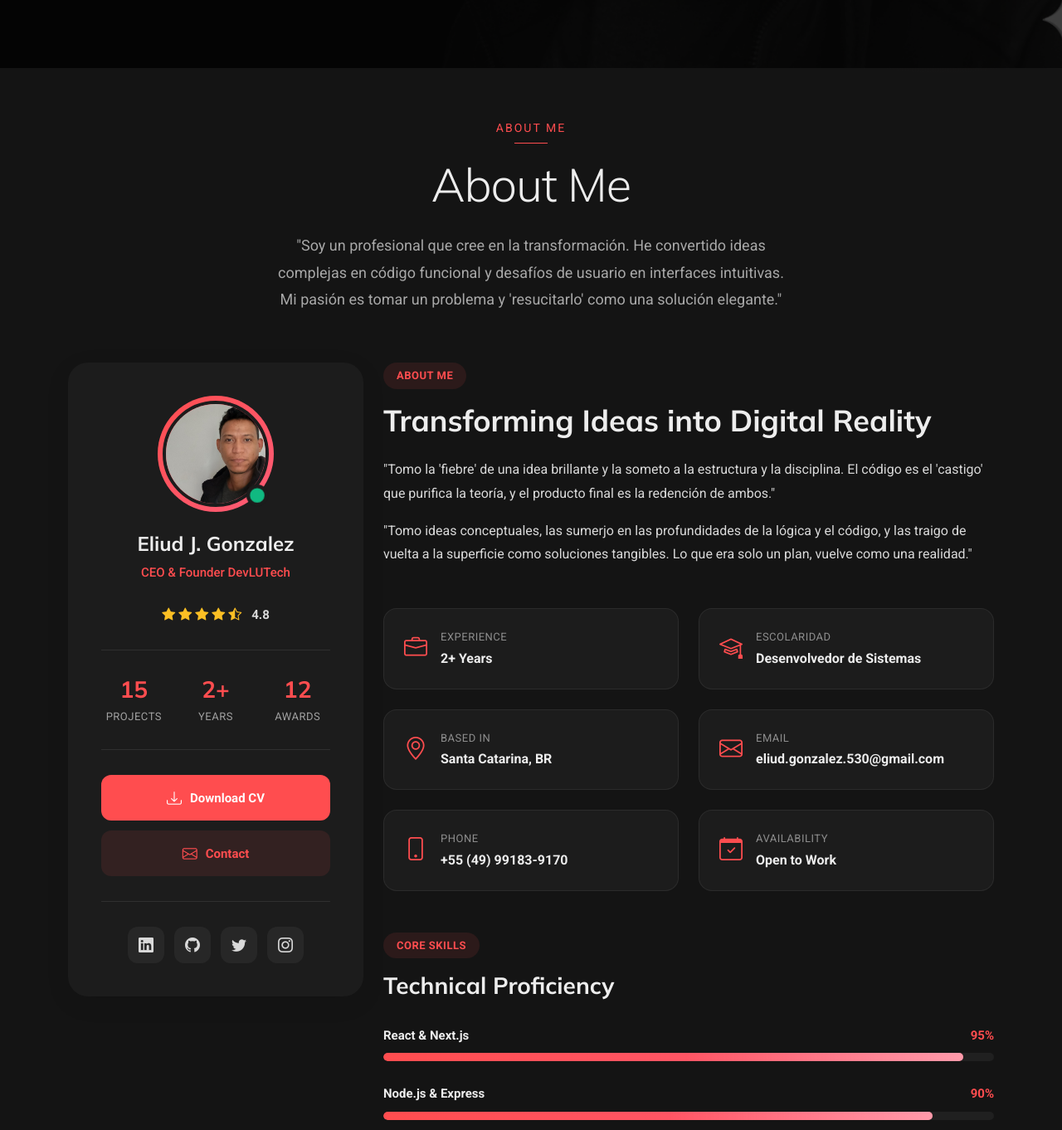
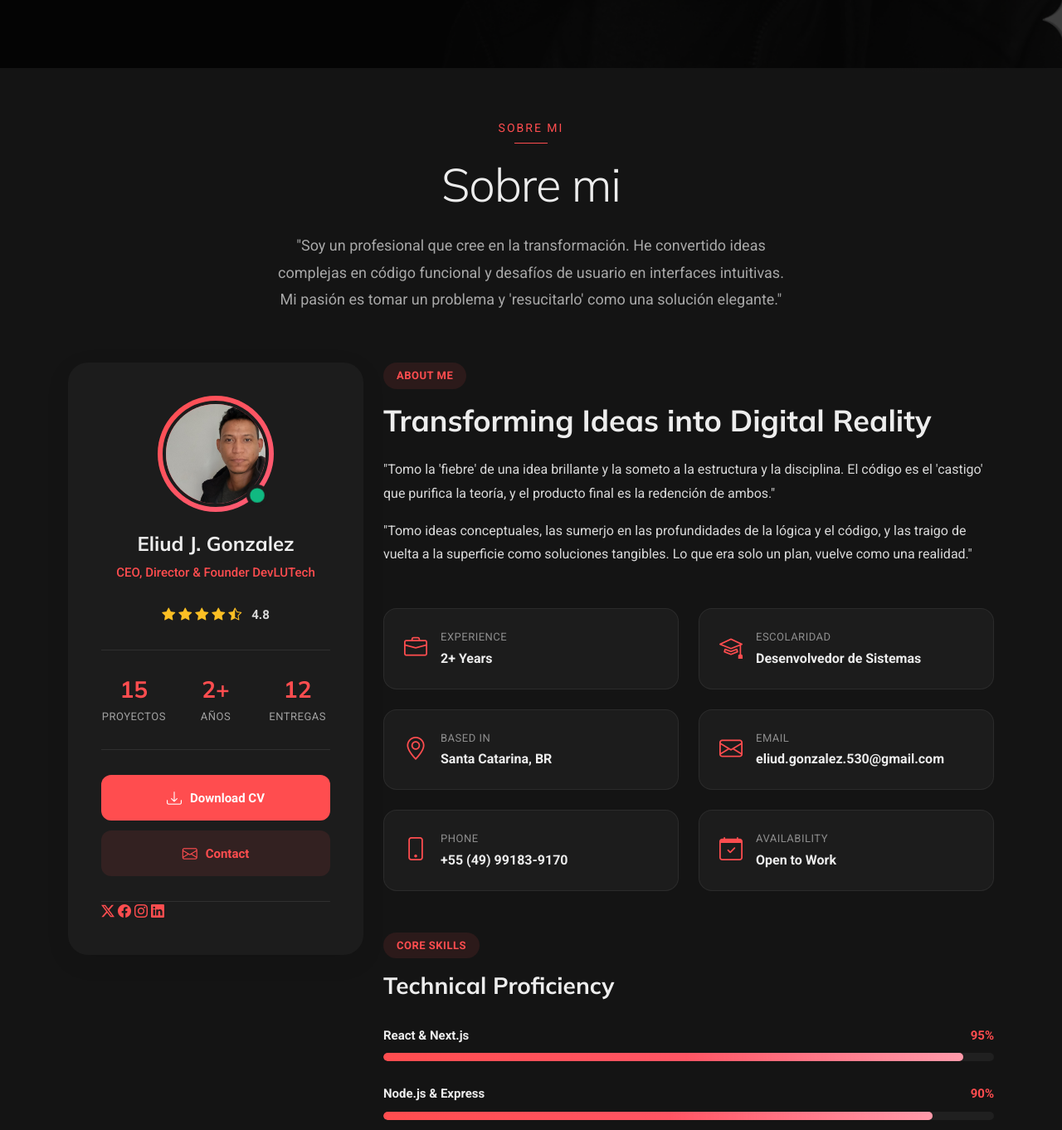
Before and after one commit to ieliudj530/PortafolioProjeto, a plain HTML site: page index.html in a window 1280 px wide. Shown: the part 718-2080 px from the top of the page at 83% size. Drawn offline with Linux system fonts and the light colour scheme.

Commit message:
creativo

```diff
--- a/index.html
+++ b/index.html
@@ -76,10 +76,10 @@
             <h2>Hi, I'm Eliud J. Gonzalez</h2>
             <p>I am:<span class="typed" data-typed-items="Designer, Developer, Freelancer,"></span><span class="typed-cursor" aria-hidden="true"></span></p>
             <div class="social-links">
-              <a href="#"><i class="bi bi-twitter-x"></i></a>
-              <a href="#"><i class="bi bi-facebook"></i></a>
-              <a href="#"><i class="bi bi-instagram"></i></a>
-              <a href="#"><i class="bi bi-linkedin"></i></a>
+              <a href="https://x.com/ieliudj"><i class="bi bi-twitter-x"></i></a>
+              <a href="https://www.facebook.com/ieliudj"><i class="bi bi-facebook"></i></a>
+              <a href="https://www.instagram.com/ieliudj"><i class="bi bi-instagram"></i></a>
+              <a href="https://www.linkedin.com/in/eliud-gonzalez-vi%C3%B1a-813327199/"><i class="bi bi-linkedin"></i></a>
             </div>
           </div>
         </div>
@@ -92,8 +92,8 @@
 
       <!-- Section Title -->
       <div class="container section-title" data-aos="fade-up">
-        <span class="subtitle">About Me</span>
-        <h2>About Me</h2>
+        <span class="subtitle">Sobre Mi</span>
+        <h2>Sobre mi</h2>
         <p>"Soy un profesional que cree en la transformación. He convertido ideas complejas en código funcional y desafíos de usuario en interfaces intuitivas. Mi pasión es tomar un problema y 'resucitarlo' como una solución elegante."</p>
       </div><!-- End Section Title -->
 
@@ -108,7 +108,7 @@
                   <div class="status-indicator"></div>
                 </div>
                 <h3>Eliud J. Gonzalez</h3>
-                <span class="role">CEO & Founder DevLUTech</span>
+                <span class="role">CEO, Director & Founder DevLUTech</span>
                 <div class="rating">
                   <i class="bi bi-star-fill"></i>
                   <i class="bi bi-star-fill"></i>
@@ -122,15 +122,15 @@
               <div class="profile-stats">
                 <div class="stat-item">
                   <h4>15</h4>
-                  <p>Projects</p>
+                  <p>Proyectos</p>
                 </div>
                 <div class="stat-item">
                   <h4>2+</h4>
-                  <p>Years</p>
+                  <p>Años</p>
                 </div>
                 <div class="stat-item">
                   <h4>12</h4>
-                  <p>Awards</p>
+                  <p>Entregas</p>
                 </div>
               </div>
 
@@ -139,12 +139,10 @@
                 <a href="#" class="btn-secondary"><i class="bi bi-envelope"></i> Contact</a>
               </div>
 
-              <div class="social-connect">
-                <a href="#"><i class="bi bi-linkedin"></i></a>
-                <a href="#"><i class="bi bi-github"></i></a>
-                <a href="#"><i class="bi bi-twitter"></i></a>
-                <a href="#"><i class="bi bi-instagram"></i></a>
-              </div>
+              <a href="https://x.com/ieliudj"><i class="bi bi-twitter-x"></i></a>
+              <a href="https://www.facebook.com/ieliudj"><i class="bi bi-facebook"></i></a>
+              <a href="https://www.instagram.com/ieliudj"><i class="bi bi-instagram"></i></a>
+              <a href="https://www.linkedin.com/in/eliud-gonzalez-vi%C3%B1a-813327199/"><i class="bi bi-linkedin"></i></a>
             </div>
           </div>
 
```
